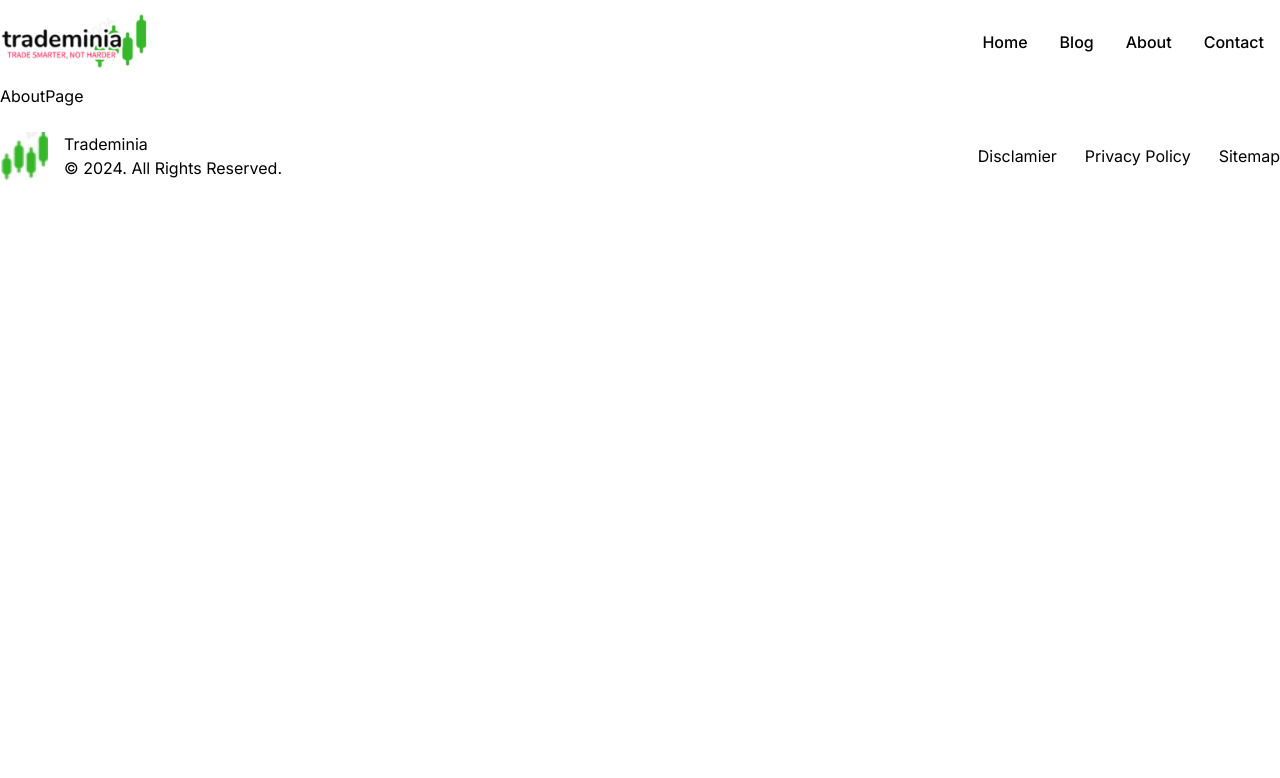
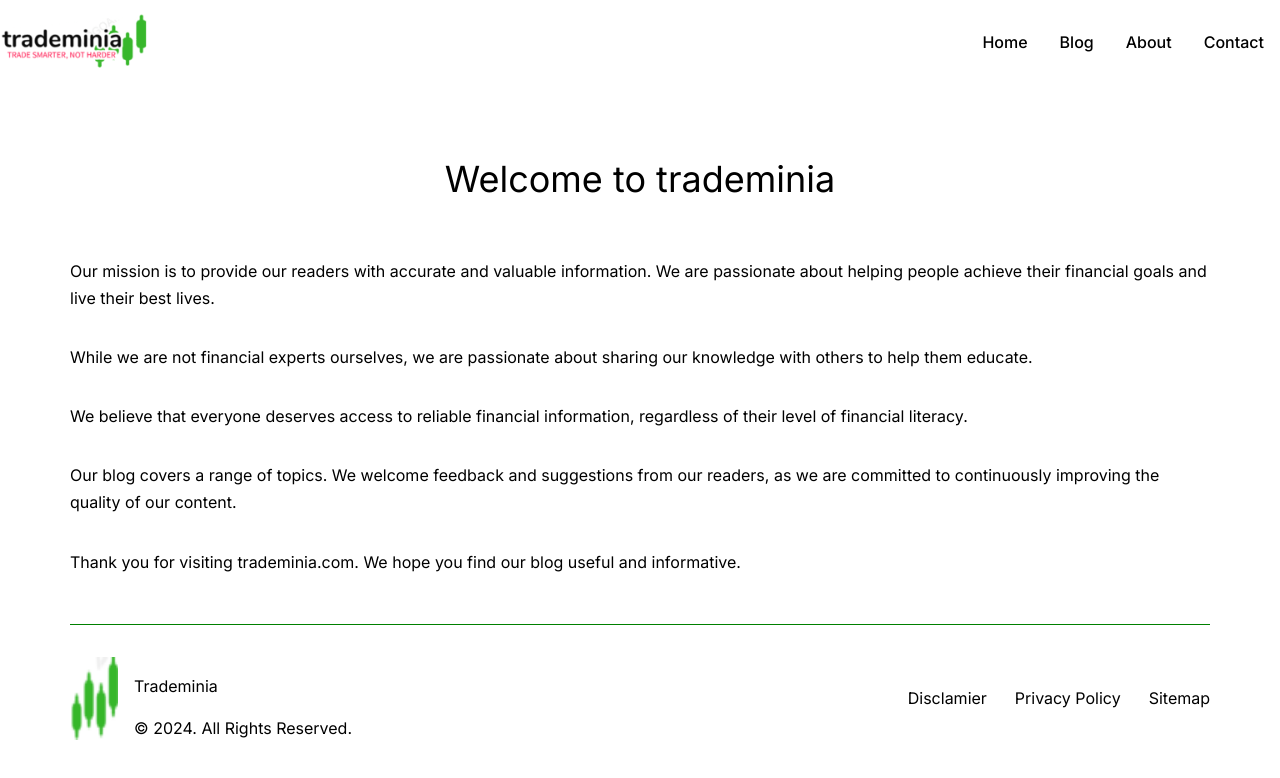
Before and after one commit to yashgoyal9898/find-edge, a Next.js app: page /About in a window 1280 px wide. Shown: the top 778 px of the page. Built offline with nearby package versions, Linux system fonts and the light colour scheme.

Commit message:
pages added with the content

```diff
--- /dev/null
+++ b/src/app/About/Aboutpage.css
@@ -0,0 +1,16 @@
+.tm-pg {
+    max-width: 1140px;
+    margin: auto;
+    padding: 2em 0;
+}
+
+.tm-pg h1 {
+    font-size: 36px;
+    text-align: center;
+    padding: 1em 0;
+}
+
+p {
+    line-height: 1.7;
+    padding: 1em 0;
+}
--- a/src/app/About/page.js
+++ b/src/app/About/page.js
@@ -1,8 +1,28 @@
 import React from 'react'
+import "./Aboutpage.css"
 
 let aboutPage = () => {
   return (
-    <div>AboutPage</div>
+    <div>
+    <section className='tm-pg'>
+      <h1>Welcome to trademinia</h1>
+      <p>
+        Our mission is to provide our readers with accurate and valuable information. We are passionate about helping people achieve their financial goals and live their best lives.
+      </p>
+      <p>
+        While we are not financial experts ourselves, we are passionate about sharing our knowledge with others to help them educate.
+      </p>
+      <p>
+        We believe that everyone deserves access to reliable financial information, regardless of their level of financial literacy.
+      </p>
+      <p>
+        Our blog covers a range of topics. We welcome feedback and suggestions from our readers, as we are committed to continuously improving the quality of our content.
+      </p>
+      <p>
+        Thank you for visiting trademinia.com. We hope you find our blog useful and informative.
+      </p>
+    </section>
+  </div>
   )
 }
 
--- /dev/null
+++ b/src/app/blog/Blogpage.css
@@ -0,0 +1,6 @@
+.tm-blogpage h1 {
+    font-size: 36px;
+    text-align: center;
+    text-transform: uppercase;
+    padding: 1em 0;
+}
--- a/src/app/blog/page.jsx
+++ b/src/app/blog/page.jsx
@@ -1,10 +1,9 @@
 "use client"
+import "./Blogpage.css"
 import Loader from '@/components/Loader/Loader';
 import { useEffect, useState } from 'react';
 import { fetchPosts } from '../../api/fetchBlogPost';
 import Blogpostcard from '@/components/Blogpostcard/Blogpostcard';
-
-
 
 const BlogPage = () => {
   const [posts, setPosts] = useState([]);
@@ -34,6 +33,8 @@ const BlogPage = () => {
   }
 
   return (
+    <section className='tm-blogpage'>
+      <h1>Latest Articles</h1>
       <div className='home-latest-post'>
         {posts.length > 0 ? (
           posts.map((post) => (
@@ -50,6 +51,8 @@ const BlogPage = () => {
           <p>No posts available.</p>
         )}
       </div>
+    </section>
+
   );
 };
 
--- /dev/null
+++ b/src/app/contact/page.js
@@ -0,0 +1,22 @@
+import React from 'react'
+import "../about/Aboutpage.css"
+
+let contactpage = () => {
+  return (
+    <section className='tm-pg'>
+      <h1>Contact us</h1>
+      <p>
+      If you want to give any suggestions regarding the improvement of the site you can freely give the way of comments
+      </p>
+      <p>
+      If you have any query regarding the Site, Advertisement, and any other issue,
+      </p>
+      <p>Please feel free to contact me at yashgoyal9898@gmail.com</p>
+      <p>
+        Thank you for visiting Dovinite. We hope you find our blog useful and informative.
+      </p>
+    </section>
+  )
+}
+
+export default contactpage
--- /dev/null
+++ b/src/app/disclaimer/page.js
@@ -0,0 +1,21 @@
+import React from 'react'
+import "../about/Aboutpage.css"
+
+const page = () => {
+  return (
+    <section className='tm-pg'>
+      <h1>Disclaimer</h1>
+      <p>
+        Remember, all the information we provide is for educational and general informational purposes only and is subject to change without notice. Under no circumstance should it be considered personalized investment advice. All our work is general in nature and not specific to any one person. All the information on this site and/or that originates from us, or any of our partners or affiliates is for educational and informational purposes only and is NOT a recommendation to buy or sell anything.
+      </p>
+      <p>
+        To avoid any conflicts of interest, we do not have a working relationship with any of the companies mentioned in our work. Furthermore, we may have a long, short, or no position in any, or all, of the names that appear in our work and they may change at any time without notice.
+      </p>
+      <p>
+        Investing and trading in capital markets or using margin carries a high level of risk and may not be suitable for all investors. Leverage can work against you as well as for you. Before you decide to invest or trade in capital markets, you should carefully consider your investment objectives, level of experience, and risk appetite, among other factors. The possibility exists that you could sustain a loss of some, all, or more of your initial investment, and therefore you should not invest money that you cannot afford to lose. You should be aware of all the risks associated with capital markets, investing/trading, and seek specific investment advice from an independent financial advisor and other professionals.
+      </p>
+    </section>
+  )
+}
+
+export default page
--- a/src/app/page.js
+++ b/src/app/page.js
@@ -1,10 +1,8 @@
 import Homebanner from "@/components/Homebanner/Homebanner";
-import Homelatestarticle from "@/components/Homelatestarticle/Homelatestarticle";
 
 export default function Home() {
   return (
     <main>
-      <Homelatestarticle />
       <Homebanner />
     </main>
   );
--- a/src/components/Footer/Footer.css
+++ b/src/components/Footer/Footer.css
@@ -1,5 +1,10 @@
 .main-footer {
-    padding: 1.5rem 0;
+    align-items: center;
+    justify-content: space-between;
+    max-width: 1140px;
+    margin: auto;
+    border-top: 0.1px solid green;
+    padding: 2em 0;
 }
 
 .main-footer,
--- a/src/components/Footer/Footer.js
+++ b/src/components/Footer/Footer.js
@@ -13,7 +13,7 @@ function Footer() {
                     </div>
                 </div>
                 <div className="footerright">
-                    <Link href="/disclamier"> Disclamier </Link>
+                    <Link href="/disclaimer"> Disclamier </Link>
                     <Link href="/privacy-policy"> Privacy Policy </Link>
                     <Link href="/sitemap"> Sitemap </Link>
                 </div>
--- a/src/components/Homelatestarticle/Homelatestarticle.css
+++ /dev/null
@@ -1,5 +0,0 @@
-.tm-latest-articles h2 {
-    text-align: center;
-    font-size: 48px;
-    padding: 1em 0;
-}
--- a/src/components/Homelatestarticle/Homelatestarticle.js
+++ /dev/null
@@ -1,12 +0,0 @@
-import React from 'react'
-import './Homelatestarticle.css';
-
-const Homelatestarticle = () => {
-  return (
-    <div className='tm-latest-articles'>
-        <h2>LATEST ARTICLES</h2>
-    </div>
-  )
-}
-
-export default Homelatestarticle
```
Also changed, not shown: src/components/Blogpostcard/Blogpostcard.css (+4 -8 lines). Lines whose indentation alone changed are shown as unchanged.
